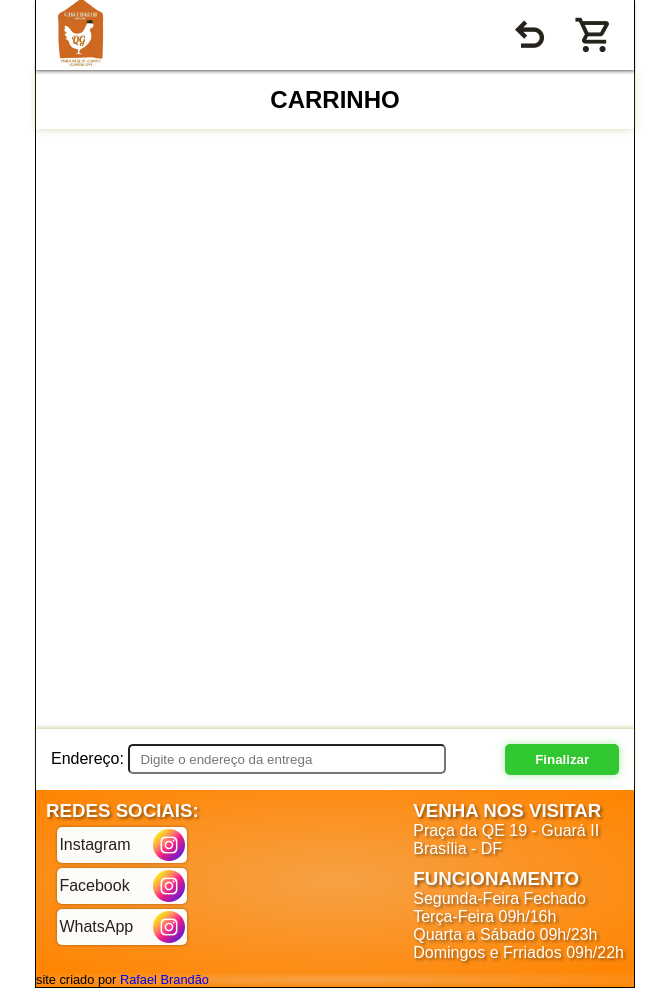
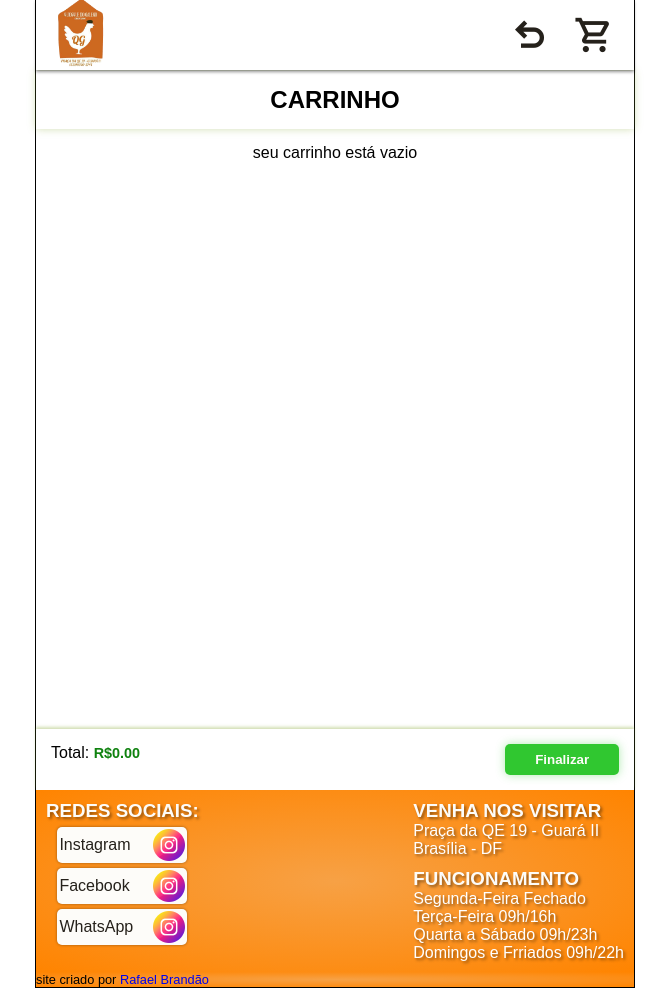
Before and after one commit to RafaelBrandaoS/Quiosque-do-Galego, a Flask app: page /carrinho in a window 1280 px wide. Shown: the whole page, without its empty margins (305-974 px from the left). Run offline with Flask 3, Linux system fonts and the light colour scheme.

Commit message:
terminei as funcionalidades do carrinho

```diff
--- a/app.py
+++ b/app.py
@@ -36,7 +36,6 @@ def removerProdutoCarrinho():
     print(carrinho)
     for item in carrinho:
         if item['nome'] != dados['nome']:
-            print(item['nome'], dados['nome'])
             atual.append(item)
     session['carrinho'] = atual
     return jsonify({'status': 'ok', 'dados': dados}), 200
--- a/static/estilos/carrinho.css
+++ b/static/estilos/carrinho.css
@@ -16,8 +16,9 @@ h2.tt-carrinho {
 .produto-n-carrinho {
     width: 100%;
     display: flex;
-    justify-content: flex-start;
+    justify-content: space-around;
     align-items: flex-start;
+    flex-direction: column;
     box-shadow: 0px 0px 8px #84a5325e;
     border-radius: 8px;
 }
--- a/static/estilos/home.css
+++ b/static/estilos/home.css
@@ -257,8 +257,9 @@ label.marcado {
 .obs > input {
     padding-left: 10px;
     width: 100%;
-    height: 46px;
-    text-align: center;
+    height: 35px;
+    text-align: left;
+    font-size: 16px;
     box-shadow: 0px 0px 10px #c7303060;
     border-radius: 10px;
     border: none;
--- a/static/js/carrinho.js
+++ b/static/js/carrinho.js
@@ -5,17 +5,56 @@ function eventos() {
     for (var i = 0; i < btnRemover.length; i++) {
         btnRemover[i].addEventListener("click", obterDadosRemove)
     }
+
+    const mais = document.getElementsByClassName('mais')
+    for (var i = 0; i < mais.length; i++) {
+        mais[i].addEventListener("click", (event) => {
+            const qtd = event.target.parentElement.getElementsByClassName('qtd')[0]
+            let quant = +qtd.innerText + 1
+            qtd.innerText = quant
+            atualizaTotal()
+        })
+    }
+
+    const menos = document.getElementsByClassName('menos')
+    for (var i = 0; i < menos.length; i++) {
+        menos[i].addEventListener("click", (event) => {
+            const qtd = event.target.parentElement.getElementsByClassName('qtd')[0]
+            if (+qtd.innerText > 1) {
+                let quant = +qtd.innerText - 1
+                qtd.innerText = quant
+                atualizaTotal()
+            }
+        })
+    }
+
+    atualizaTotal()
+}
+
+function atualizaTotal() {
+    let total = 0
+    const produtos = document.getElementsByClassName('produto-n-carrinho')
+    for (var i = 0; i < produtos.length; i++) {
+        const preco = produtos[i].querySelector('.p-preco > span').innerText
+        const quantidade = produtos[i].getElementsByClassName('qtd')[0].innerText
+
+        total += +preco * +quantidade
+    }
+
+    total = total.toFixed(2)
+
+    document.getElementsByClassName('total')[0].innerText = total
 }
 
 function obterDadosRemove(event) {
     const container = event.target.parentElement.parentElement.parentElement
-    const nome = container.getElementsByClassName('dados-nome')[0].innerText
+    const nome = container.getElementsByClassName('nome-produto-carrinho')[0].innerText
     const acom = container.getElementsByClassName('dados-acom')[0].innerText
     const obs = container.getElementsByClassName('dados-obs')[0].innerText
     dados = {'nome': nome, 'acom': acom, 'obs': obs}
-    console.log(dados)
     enviarDadosRemover(dados)
     container.remove()
+    atualizaTotal()
 }
 
 function enviarDadosRemover(dados) {
--- a/templates/carrinho.html
+++ b/templates/carrinho.html
@@ -23,14 +23,15 @@
     <main>
         <h2 class="tt-carrinho">CARRINHO</h2>
         <section class="carrinho-produtos">
+            {% if itens == [] %}
+            <p style="width: 100%; text-align: center;">seu carrinho está vazio</p>
+            {% endif %}
             {% for item in itens %}
             <div class="produto-n-carrinho">
-                <p class="dados-nome" style="display: none;">{{ item['nome'] }}</p>
                 <p class="dados-acom" style="display: none;">{{ item['acompanhamentos'] }}</p>
                 <p class="dados-obs" style="display: none;">{{ item['obs'] }}</p>
                 <img class="imagem-produto-carrinho" src="{{ item['img'] }}" alt="">
                 <div class="dados-produto-carrinho">
-                    <p>{{ i }}</p>
                     <h3 class="nome-produto-carrinho">{{ item['nome'] }}</h3>
                     <p class="acompanhamentos-carrinho">{% if item['acompanhamentos'] != [] %}Com: {% for ac in item['acompanhamentos'] %} {{ ac }}, {% endfor %}{% endif %}</p>
                     <p class="obs-carrinho">{% if item['obs'] != '' %}Obs: {{ item['obs'] }}{% endif %}</p>
@@ -44,7 +45,7 @@
             {% endfor %}
         </section>
         <section class="finalizar">
-            <label class="endereco-entrega" for="endereco">Endereço: <input type="text" placeholder="Digite o endereço da entrega"></label>
+            <p>Total: <span class="p-preco">R$<span class="total">00.00</span></span></p>
             <button class="btn-finalizar">Finalizar</button>
         </section>
     </main>
```
Also changed, not shown: static/js/index.js (+16 -6 lines).
